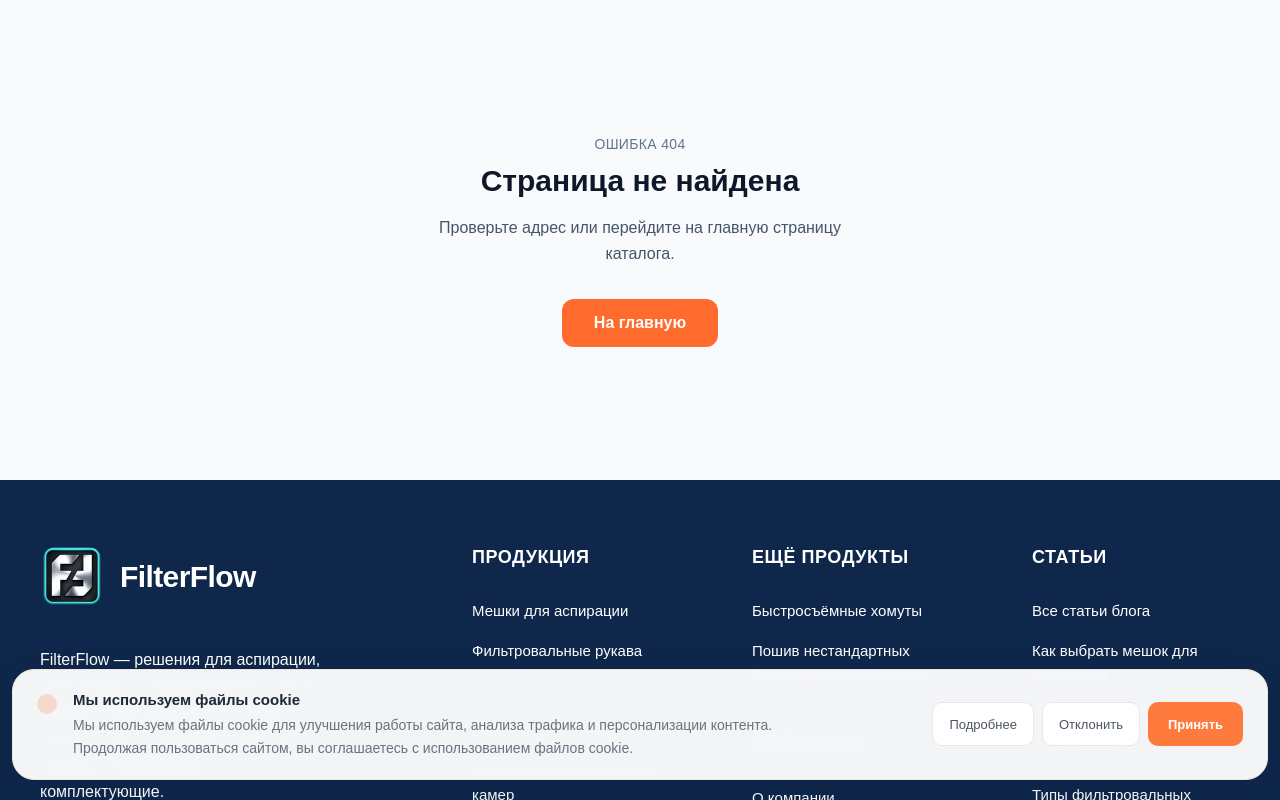
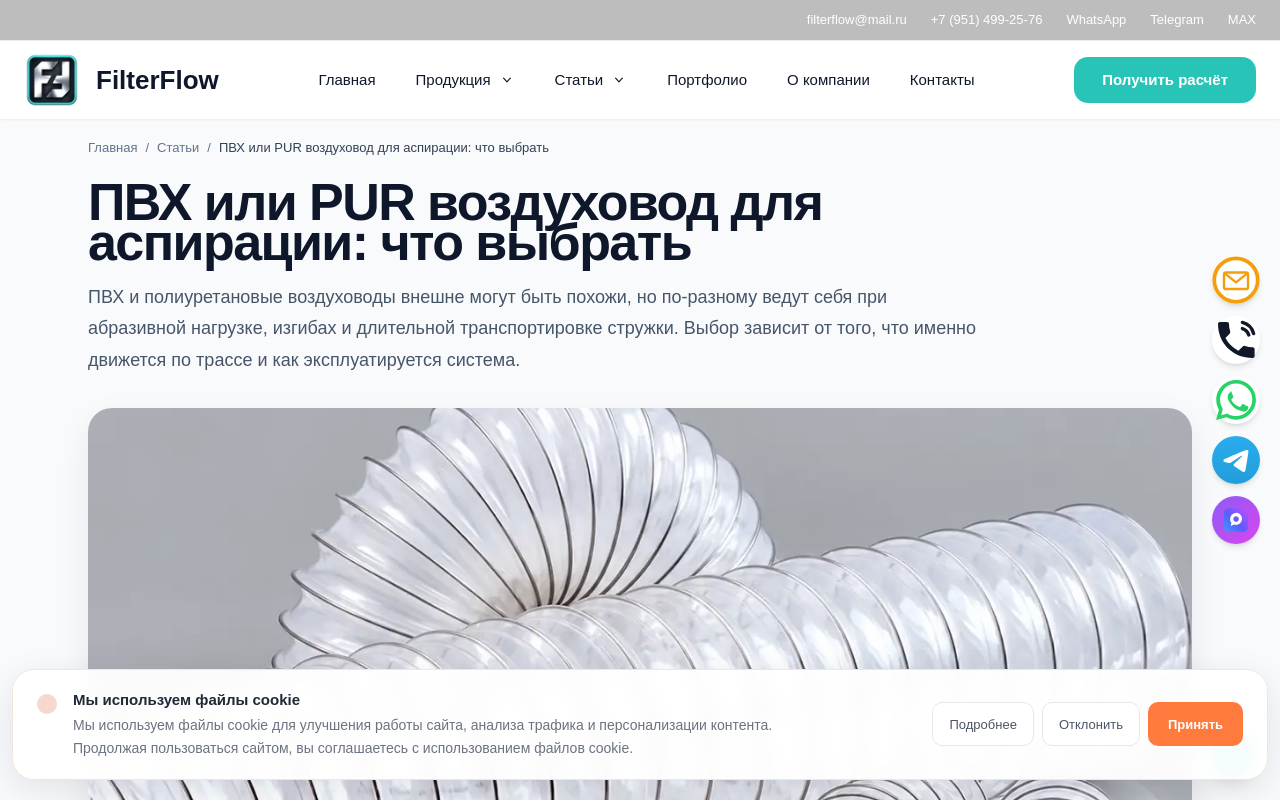
Before and after one commit to karipupkina-ux/filterflow-next, a Next.js app: page /blog/pvh-ili-pur-vozduhovod in a window 1280 px wide. Before the commit this address had no page. Shown: the top 800 px of the page. Built offline with nearby package versions, Linux system fonts and the light colour scheme.

Commit message:
SEO content: add article pvh-ili-pur-vozduhovod

```diff
--- /dev/null
+++ b/app/blog/pvh-ili-pur-vozduhovod/page.tsx
@@ -0,0 +1,80 @@
+import type { Metadata } from "next";
+import ClusterArticlePage from "../../components/ClusterArticlePage";
+import { pageMetadata } from "@/lib/seo-metadata";
+
+const PAGE_TITLE = "ПВХ или PUR воздуховод для аспирации: что выбрать";
+const PAGE_DESCRIPTION = "Сравнение ПВХ и PUR гибких воздуховодов для аспирации: износ, гибкость, абразивность стружки, условия эксплуатации и подбор шланга.";
+const PAGE_PATH = "/blog/pvh-ili-pur-vozduhovod";
+
+export const metadata: Metadata = pageMetadata({
+  title: PAGE_TITLE,
+  description: PAGE_DESCRIPTION,
+  path: PAGE_PATH,
+});
+
+export default function Page() {
+  return (
+    <ClusterArticlePage
+      title={PAGE_TITLE}
+      description={PAGE_DESCRIPTION}
+      path={PAGE_PATH}
+      image="/images/new-products/flexible-hoses.webp"
+      imageAlt="Гибкие ПВХ и полиуретановые воздуховоды для аспирации"
+      datePublished="2026-10-16"
+      dateModified="2026-10-16"
+      intro="ПВХ и полиуретановые воздуховоды внешне могут быть похожи, но по-разному ведут себя при абразивной нагрузке, изгибах и длительной транспортировке стружки. Выбор зависит от того, что именно движется по трассе и как эксплуатируется система."
+      sections={[
+  {
+    "title": "Когда рассматривают ПВХ",
+    "paragraphs": [
+      "ПВХ-воздуховоды часто используют для вентиляции и менее абразивных задач аспирации. Конкретная пригодность зависит от толщины стенки, армирования и характеристик конкретной модели."
+    ]
+  },
+  {
+    "title": "Когда рассматривают PUR",
+    "paragraphs": [
+      "Полиуретановые шланги часто выбирают при более выраженной абразивной нагрузке, например при транспортировке стружки и частиц, которые интенсивно изнашивают стенку. Но ресурс всё равно зависит от скорости потока и режима работы."
+    ]
+  },
+  {
+    "title": "Какие параметры сравнить",
+    "bullets": [
+      "Диаметр",
+      "Толщина стенки",
+      "Радиус изгиба",
+      "Стойкость к истиранию",
+      "Рабочая температура",
+      "Требования к антистатике",
+      "Тип транспортируемого материала"
+    ]
+  },
+  {
+    "title": "Что важнее материала",
+    "paragraphs": [
+      "Даже хороший шланг будет работать плохо при неверном диаметре, большом количестве резких поворотов или чрезмерной длине. Материал выбирают вместе с геометрией трассы."
+    ]
+  }
+]}
+      productHref="/vozduhovody-dlya-aspiracii/"
+      productLabel="Гибкие воздуховоды для аспирации"
+      productText="Подберём материал, диаметр и исполнение шланга под пыль, стружку, длину трассы и условия работы."
+      related={[
+  {
+    "title": "Как подобрать диаметр воздуховода",
+    "href": "/blog/kak-podobrat-diametr-vozduhovoda-aspiracii/",
+    "text": "Почему диаметр влияет на скорость и сопротивление."
+  },
+  {
+    "title": "Как подобрать хомут для аспирационного шланга",
+    "href": "/blog/kak-podobrat-homut-dlya-aspiracionnogo-shlanga/",
+    "text": "Крепление гибкого воздуховода к патрубку."
+  },
+  {
+    "title": "Как работает система аспирации",
+    "href": "/blog/kak-rabotaet-aspiraciya/",
+    "text": "Принцип работы всей системы."
+  }
+]}
+    />
+  );
+}
```
